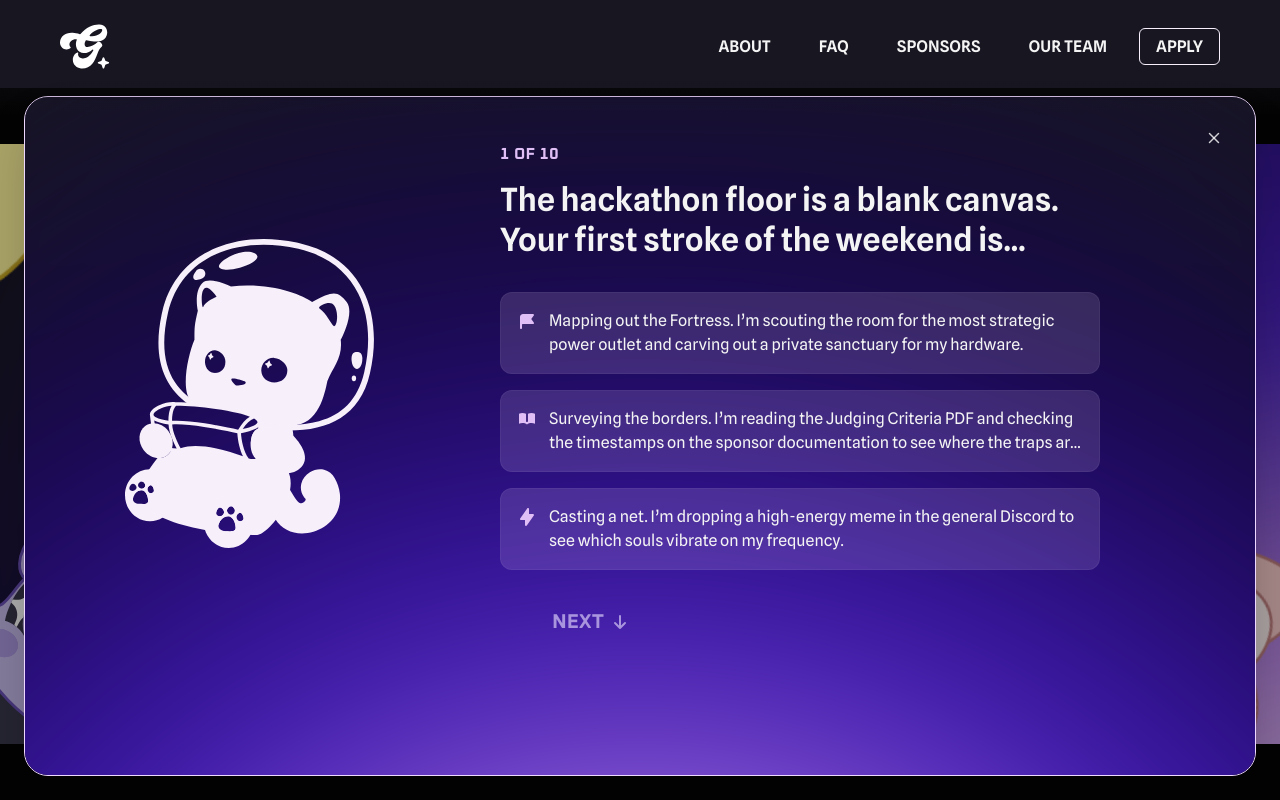
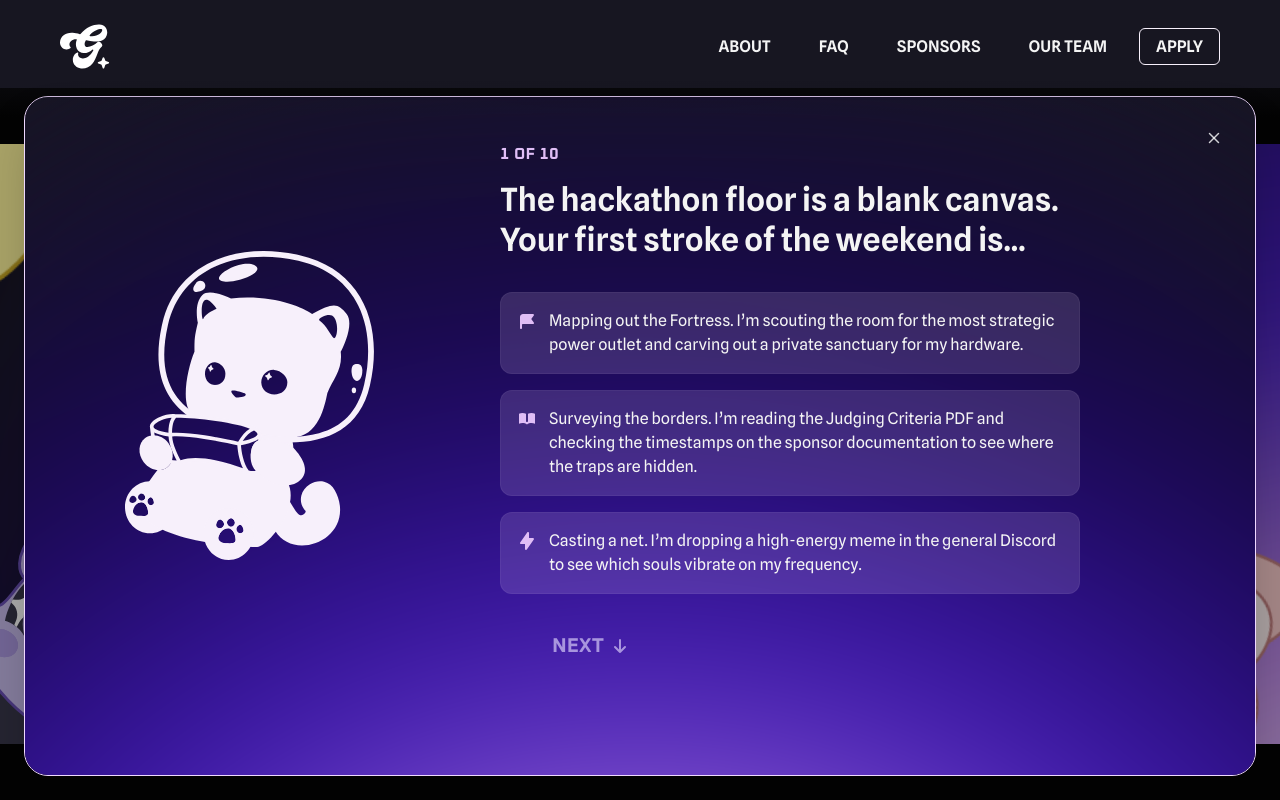
Before and after one commit to WiCS-SFU/hackthegalaxy, a Next.js app: page /quiz/questions in a window 1280 px wide. Built offline with nearby package versions, Linux system fonts and the light colour scheme.

Commit message:
fix question option padding

```diff
--- a/src/app/quiz/components/QuestionCard.tsx
+++ b/src/app/quiz/components/QuestionCard.tsx
@@ -200,12 +200,12 @@ export default function QuestionCard({
               </p>
 
               {/* Question */}
-              <p className="mt-4 max-w-[600px] text-heading-lg leading-tight text-neutral-100">
+              <p className="mt-4 max-w-[600px] mr-5 text-heading-lg leading-tight text-neutral-100">
                 {data.question}
               </p>
 
               {/* Options */}
-              <div className="mt-8 flex w-full max-w-[600px] flex-col gap-4">
+              <div className="mt-8 pr-5 flex w-full max-w-[600px] flex-col gap-4">
                 {data.options.map((option, index) => (
                   <button
                     key={index}
@@ -230,7 +230,7 @@ export default function QuestionCard({
                         />
                       </span>
 
-                      <span className="text-body-md leading-6 text-neutral-100 line-clamp-2">
+                      <span className="text-body-md leading-6 text-neutral-100 ">
                         {option}
                       </span>
                     </div>
```
